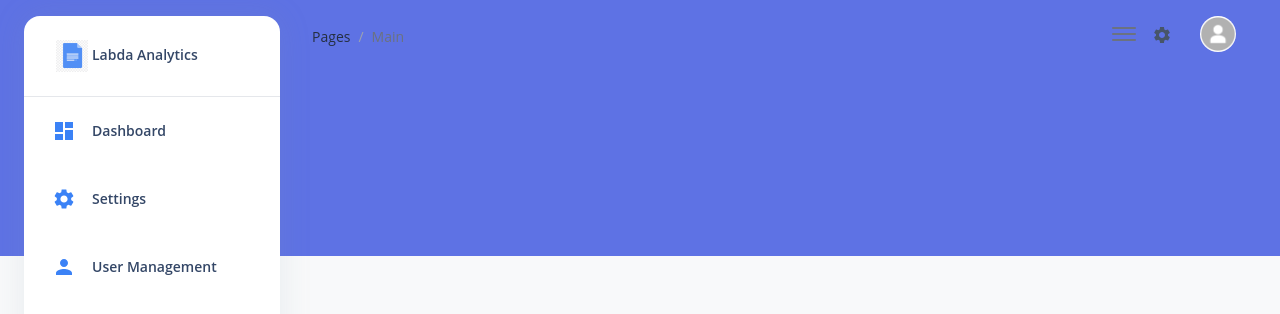
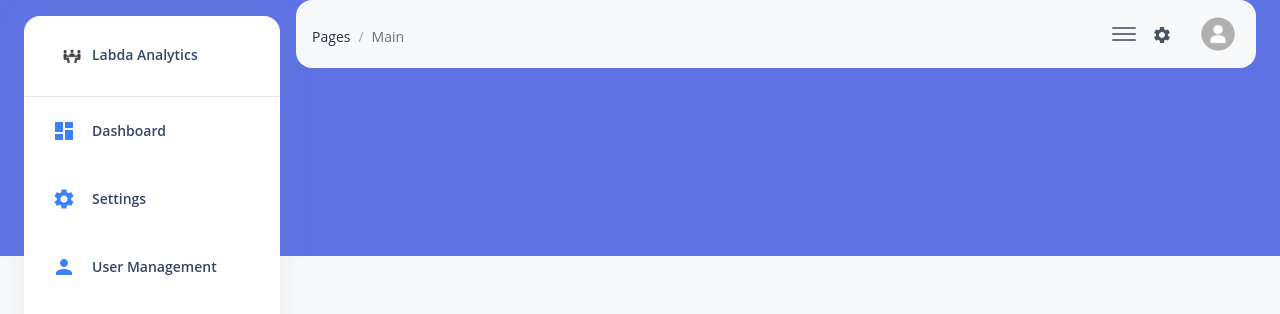
Before and after one commit to SimonMasasi/meeting-assistant, a React (Vite) app: page /main in a window 1280 px wide. Shown: the top 314 px of the page. Built offline with nearby package versions, Linux system fonts and the light colour scheme.

Commit message:
refactor: Update layout components for improved styling and functionality

```diff
--- a/src/components/layout/main-layout.tsx
+++ b/src/components/layout/main-layout.tsx
@@ -7,7 +7,7 @@ export function MainLayout() {
     <div className="m-0 font-sans text-base antialiased font-normal leading-default bg-gray-50 h-screen text-slate-500">
       <div className="absolute w-full bg-blue-500 dark:hidden h-64"></div>
       <SideBar></SideBar>
-      <main className="relative h-full max-h-screen transition-all duration-200 ease-in-out xl:ml-68 rounded-xl">
+        <main className="relative h-full max-h-screen overflow-y-auto transition-all duration-200 ease-in-out xl:ml-68 rounded-xl">
         <Navbar></Navbar>
         <div className="w-full p-6  mx-auto">
           {/* Main App Entry Point */}
--- a/src/components/layout/nav-bar.tsx
+++ b/src/components/layout/nav-bar.tsx
@@ -16,7 +16,7 @@ export function Navbar() {
   return (
     <nav
       aria-label="Top navigation"
-      className="relative flex flex-wrap items-center justify-between px-0 py-2 mx-6 transition-all ease-in shadow-none duration-250 rounded-2xl lg:flex-nowrap lg:justify-start"
+      className="sticky top-0 z-10 flex flex-wrap items-center justify-between px-0 py-2 mx-6 transition-all ease-in shadow-none duration-250 rounded-2xl lg:flex-nowrap lg:justify-start bg-gray-50"
     >
       <div className="flex items-center justify-between w-full px-4 py-1 mx-auto flex-wrap-inherit">
         {/* Breadcrumb */}
--- a/src/components/layout/side-bar.tsx
+++ b/src/components/layout/side-bar.tsx
@@ -3,6 +3,7 @@ import { useAtom } from "jotai";
 import { NavLink } from "react-router-dom";
 import { showSideBar } from "@/atoms/shared-atoms";
 import { sideNavContent } from "../../constants/side-nav-content";
+import emblem from "../../assets/images/meeting.webp"
 
 export function SideBar() {
   const [sideBar, setSideBar] = useAtom(showSideBar);
@@ -30,7 +31,7 @@ export function SideBar() {
           to="/dashboard"
         >
           <img
-            src="/src/assets/images/file.png"
+            src={emblem}
             className="inline h-full max-w-full transition-all duration-200 max-h-8"
             alt="main_logo"
           />
```
